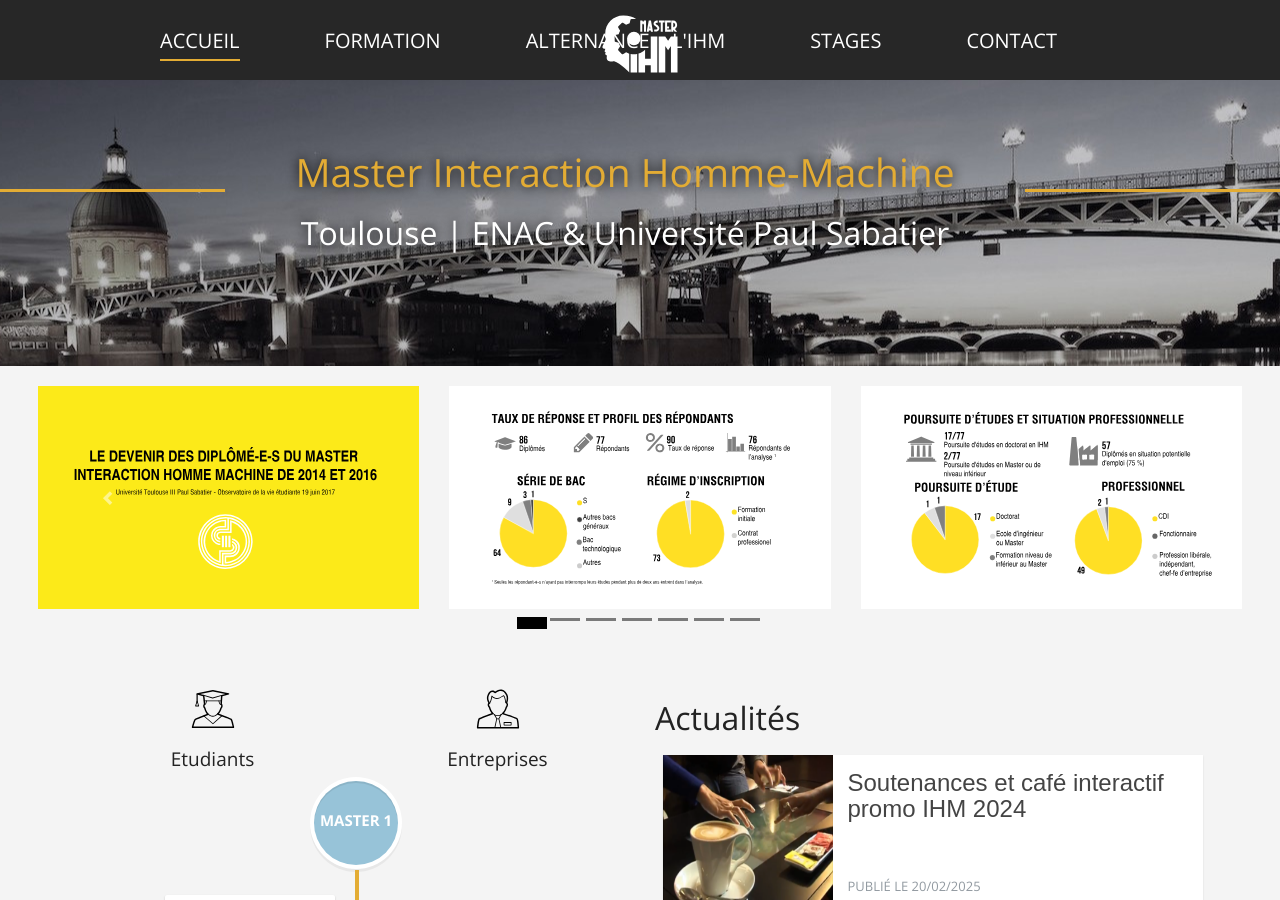
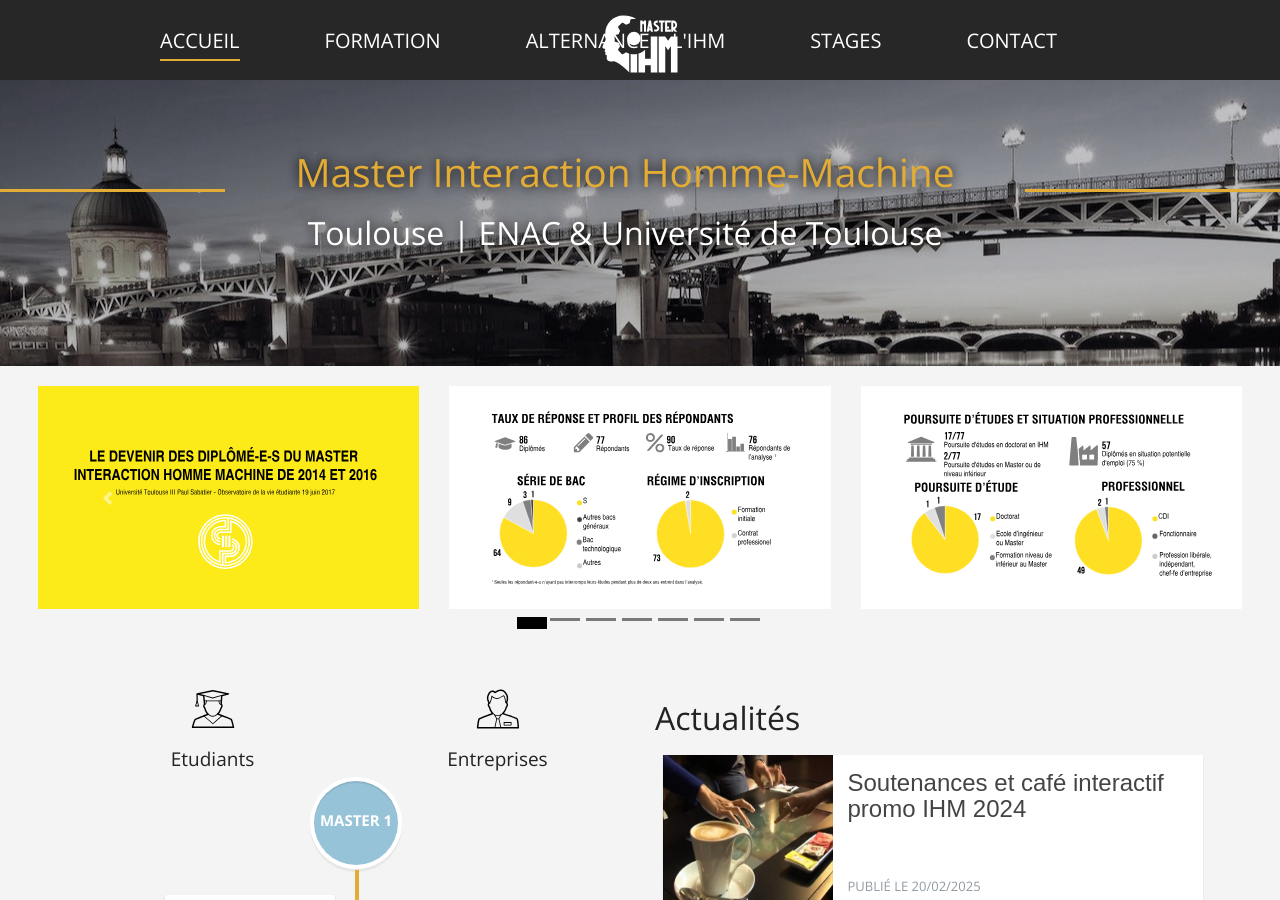
Before and after one commit to Master-IHM/master-ihm.github.io, a Jekyll site: the page built from _pages/index.md, in a window 1280 px wide and 900 px high. Built offline with Jekyll 4.4.1, drawn with Linux system fonts in a browser that asks for light colours; some of the changed text lies outside the part shown.

Commit message:
université de toulouse

```diff
--- a/_includes/footer.html
+++ b/_includes/footer.html
@@ -14,12 +14,12 @@
 
             </div>
             <div class="col-md-4">
-                <h5 class="titreFooter">Université Paul Sabatier</h5>
+                <h5 class="titreFooter">Université de Toulouse</h5>
                 118 route de Narbonne <br>
                 31062 Toulouse<br>
                 <a href="https://www.univ-tlse3.fr/" target="_blank">univ-tlse3.fr</a> <br><br>
 
-                <img src="{{ 'assets/img/paul-sabatier-logo-blanc.png' | absolute_url }}" width="80" alt="logo Université Paul Sabatier">
+                <img src="{{ 'assets/img/marquage_UT-B.png' | absolute_url }}" width="80" alt="logo Université de Toulouse">
 
             </div>
             <div class="col-md-2">
--- a/_includes/header.html
+++ b/_includes/header.html
@@ -6,7 +6,7 @@
                     <h1 class="padding-slogan slogan yellow textShadow">
                         Master Interaction Homme-Machine
                     </h1>
-                    <h2 class="whitey textShadow"> Toulouse | ENAC & Université Paul Sabatier </h2>
+                    <h2 class="whitey textShadow"> Toulouse | ENAC & Université de Toulouse </h2>
                 </div>
             </div>
         </div>
```
Also changed, not shown: assets/img/marquage_UT-B.png (added).
